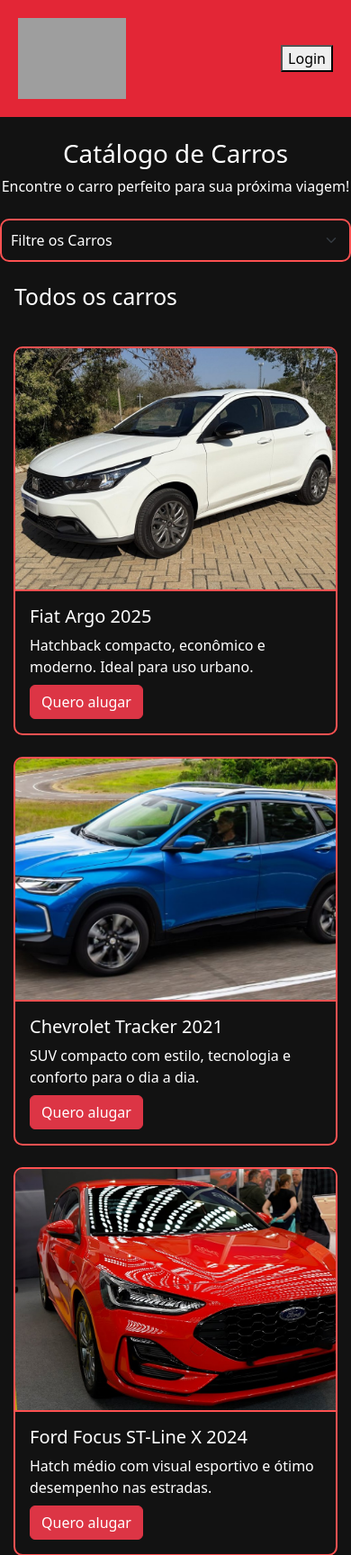
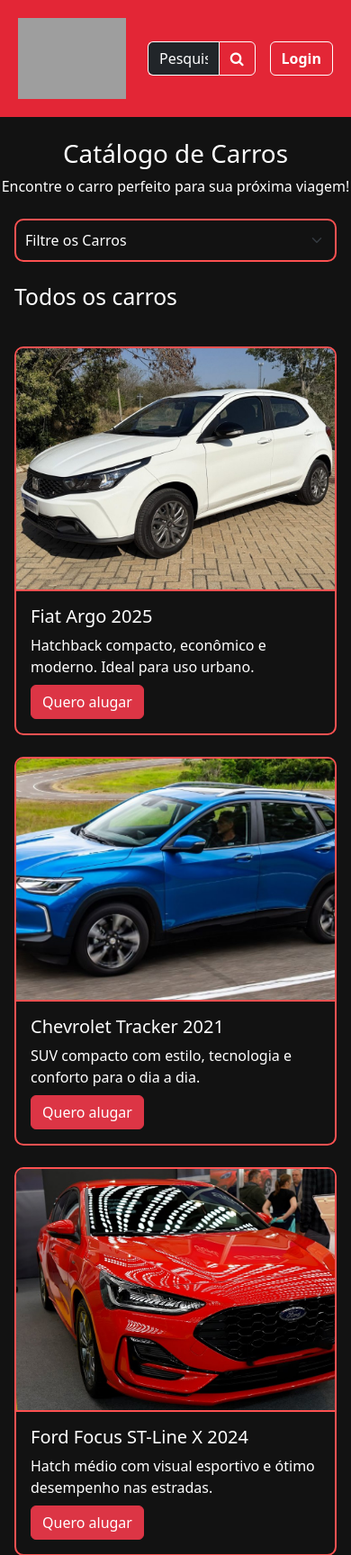
Before and after one commit to Bonavinaz/Ka-tchau-viagens, a Flask app: page /catalogo in a window 390 px wide. Shown: the top 1728 px of the page at 90% size. Run offline with Flask 3, Linux system fonts and the light colour scheme; data comes from the database, SQL or seed files in the repository; both versions use the stored data as it was after the commit; grey boxes are pictures that could not be loaded.

Commit message:
arrumando css e html da maior parte do site

```diff
--- a/static/style.css
+++ b/static/style.css
@@ -144,8 +144,8 @@ header {
 }
 
 .col {
-    padding-left: 15px;
-    padding-right: 15px;
+    padding-left: 16px;
+    padding-right: 16px;
 }
 
 .distancia-cards {
@@ -205,6 +205,51 @@ header {
 }
 
 /*Login*/
+
+.form-search input {
+    border-radius: 0.375rem 0 0 0.375rem;
+    border-color: white;
+    border: 1px solid white;
+    background-color: #212529;
+    border-right: 0px;
+    -webkit-tap-highlight-color: transparent;
+}
+
+.form-search input:focus, input:active {
+    outline: none;
+    -webkit-tap-highlight-color: transparent;
+    box-shadow: none; /* Remove sombras que alguns navegadores adicionam */
+    border-color: white;
+}
+.form-search input::placeholder {
+    color: white;
+}
+
+.form-search button {
+    border-radius: 0 0.375rem 0.375rem 0;
+    border-left: 0;
+    border: 1px solid white;
+    color: white;
+    -webkit-tap-highlight-color: transparent;
+}
+
+.form-search button:hover {
+    background: white;
+    color: #212529;
+}
+
+.btn-login {
+    color:white;
+    font-weight: bold;
+    border: 1px solid white;
+}
+
+.btn-login:hover {
+    background-color: white;
+    color: #212529;
+    border-color: transparent;
+}
+
 .modal {
   display: none;
   position: fixed;
--- /dev/null
+++ b/templates/base.html
@@ -0,0 +1,76 @@
+<html lang="pt-br">
+  <head>
+    <link href="https://cdn.jsdelivr.net/npm/bootstrap@5.3.3/dist/css/bootstrap.min.css" rel="stylesheet">
+    <meta charset="utf-8">
+    <meta name="viewport" content="width=device-width, initial-scale=1">
+    <title>Cadastro - Ka-Tchau Viagens</title>
+    <link rel="stylesheet" href="{{ url_for('static', filename='style.css') }}">
+  </head>
+  <body>
+    <header class="search-container">
+      <a href="/" class="me-4">
+        <img src="{{ url_for('static', filename='imagens/Sem título.png') }}" style="height:90px; width: auto;" alt="Logo Ka-Tchau Viagens" class="logo">
+      </a>
+      <!-- login -->
+      <div class="d-flex">
+        <link rel="stylesheet" href="https://cdnjs.cloudflare.com/ajax/libs/font-awesome/4.7.0/css/font-awesome.min.css">
+        <form class="mb-0 d-flex form-search" action="action_page.php">
+          <input class="form-control" type="text" placeholder="Pesquisar..." name="search">
+          <button class="btn me-3" type="submit"><i class="fa fa-search"></i></button>
+        </form>
+        <button class="btn-login btn btn-outline-dark" onclick="document.getElementById('id01').style.display='block'" style="width:auto;">Login</button>
+        <div id="id01" class="modal">
+          <form class="bg-dark p-5 rounded-4 text-white" action="/action_page.php" method="post">
+            <div>
+              <label class="pb-3" for="nome"><b>Usuario</b></label>
+              <input class="mb-3 form-control border-danger" type="text" name="nome" required>
+              <label class="pb-3" for="senha"><b>Senha</b></label>
+              <input class="mb-3 form-control border-danger" type="password" name="senha" required>
+            </div>
+            <div class="flex-row justify-content-between">
+              <div class="flex-row">
+                <button class="btn btn-danger" type="submit">Login</button>
+                <button class="btn btn-danger mx-3 btn-cancel" type="button" onclick="document.getElementById('id01').style.display='none'" class="cancelbtn">Cancel</button>
+              </div>
+              <a class="btn btn-danger" href="/cadastro">Cadastro</a></div>
+          </form>
+        </div>
+        <script>
+          window.onclick = function(event) {
+            if (event.target.id === 'id01') {
+              event.target.style.display = "none";
+            }
+          }
+        </script>
+      </div>
+    </header>
+
+{% block conteudo %}
+{% endblock %}
+
+    <footer class="container my-3">
+      <div class="customo-card w-100 p-3 mx-auto" style="max-width: 800px">
+        <div class="row">
+        <div class="col-md-6 row border-end">
+      <div class="card-body">
+        <h5 class="card-title">Sobre nossos serviços</h5>
+        <p class="card-text">Oferecemos um serviço de aluguel de veículos de alta qualidade,
+          com uma frota diversificada e preços competitivos.</p>
+        <a href="#" class="link-danger">Saiba mais</a>
+      </div>
+      </div>
+    <div class="col-md-6 p-4 mx-auto">
+        <div class="card-body">
+          <h5 class="card-title">Fale conosco</h5>
+          <p class="card-text">Contate-nos caso deseje obter mais informações ou o esclarecimento de dúvidas
+            sobre nossos serviços.</p>
+          <a href="#" class="link-danger">Saiba mais</a>
+        </div>
+        </div>
+        </div>
+        </div>
+    </footer>
+
+    <script src="https://cdn.jsdelivr.net/npm/bootstrap@5.3.3/dist/js/bootstrap.bundle.min.js"></script>
+  </body>
+</html>
--- a/templates/catalogo.html
+++ b/templates/catalogo.html
@@ -1,45 +1,5 @@
-<!DOCTYPE html>
-<html lang="pt-br">
-<head>
-    <meta charset="UTF-8">
-    <meta http-equiv="X-UA-Compatible" content="IE=edge">
-    <meta name="viewport" content="width=device-width, initial-scale=1.0">
-    <title>Catálogo - Ka-Tchau Viagens</title>
-    <link href="https://cdn.jsdelivr.net/npm/bootstrap@5.3.3/dist/css/bootstrap.min.css" rel="stylesheet">
-    <link rel="stylesheet" href="{{ url_for('static', filename='style.css') }}">
-</head>
-<body>
-  <header class="search-container">
-      <a href="/" class="me-4">
-        <img src="{{ url_for('static', filename='imagens/Sem título.png') }}" style="height:90px; width: auto;" alt="Logo Ka-Tchau Viagens" class="logo">
-      </a>
-      <!-- login -->
-      <div>
-        <button onclick="document.getElementById('id01').style.display='block'" style="width:auto;">Login</button>
-        <div id="id01" class="modal">
-          <form class="" action="/action_page.php" method="post">
-            <div>
-              <label for="nome"><b>Usuario</b></label>
-              <input type="text" name="nome" required>
-              <label for="senha"><b>Senha</b></label>
-              <input type="password" name="senha" required>
-              <button type="submit">Login</button>
-            </div>
-            <div>
-            <button class="btn-cancel" type="button" onclick="document.getElementById('id01').style.display='none'" class="cancelbtn">Cancel</button>
-            <a href="/cadastro">cadastro</a>
-            </div>
-          </form>
-        </div>
-        <script>
-          window.onclick = function(event) {
-            if (event.target.id === 'id01') {
-              event.target.style.display = "none";
-            }
-          }
-        </script>
-      </div>
-  </header>
+{% extends "base.html" %}
+{% block conteudo %}
   <div class="search-logo">
       <div class="text-center my-4">
         <h1>Catálogo de Carros</h1>
@@ -47,6 +7,7 @@
       </div>
       </div>
   </div>
+    <div class="px-3">
         <select class="filtro-carros form-select mx-auto" aria-label="Default select example">
         <option selected>Filtre os Carros</option>
         <option value="1">Populares</option>
@@ -56,6 +17,7 @@
         <option value="5">Luxo</option>
         <option value="6">Superesportivos de Luxo</option>
       </select>
+    </div>
 
   <section class="categoria">
     <div style="display: flex; justify-content: flex-start;">
@@ -78,7 +40,6 @@
           </div>
         </div>
     {% endfor %}
-
       </div>
     </div>
   </div>
@@ -86,5 +47,4 @@
 </div>
 
   </section>
-</body>
-</html>
+{% endblock %}
```
Also changed, not shown: other parts of static/style.css (+2 -58 lines), templates/cadastro.html (+8 -46 lines), templates/index.html (+3 -68 lines), banco.db. Lines whose indentation alone changed are shown as unchanged.
